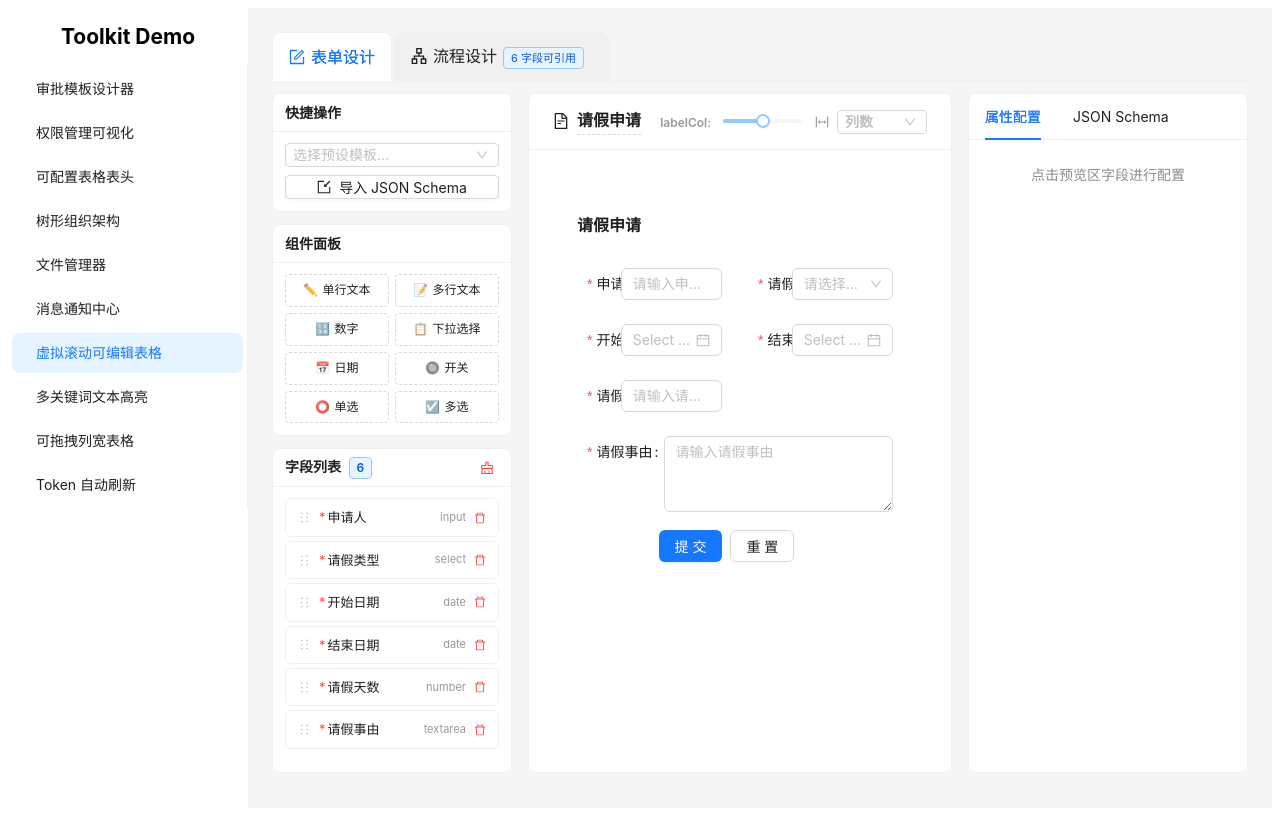
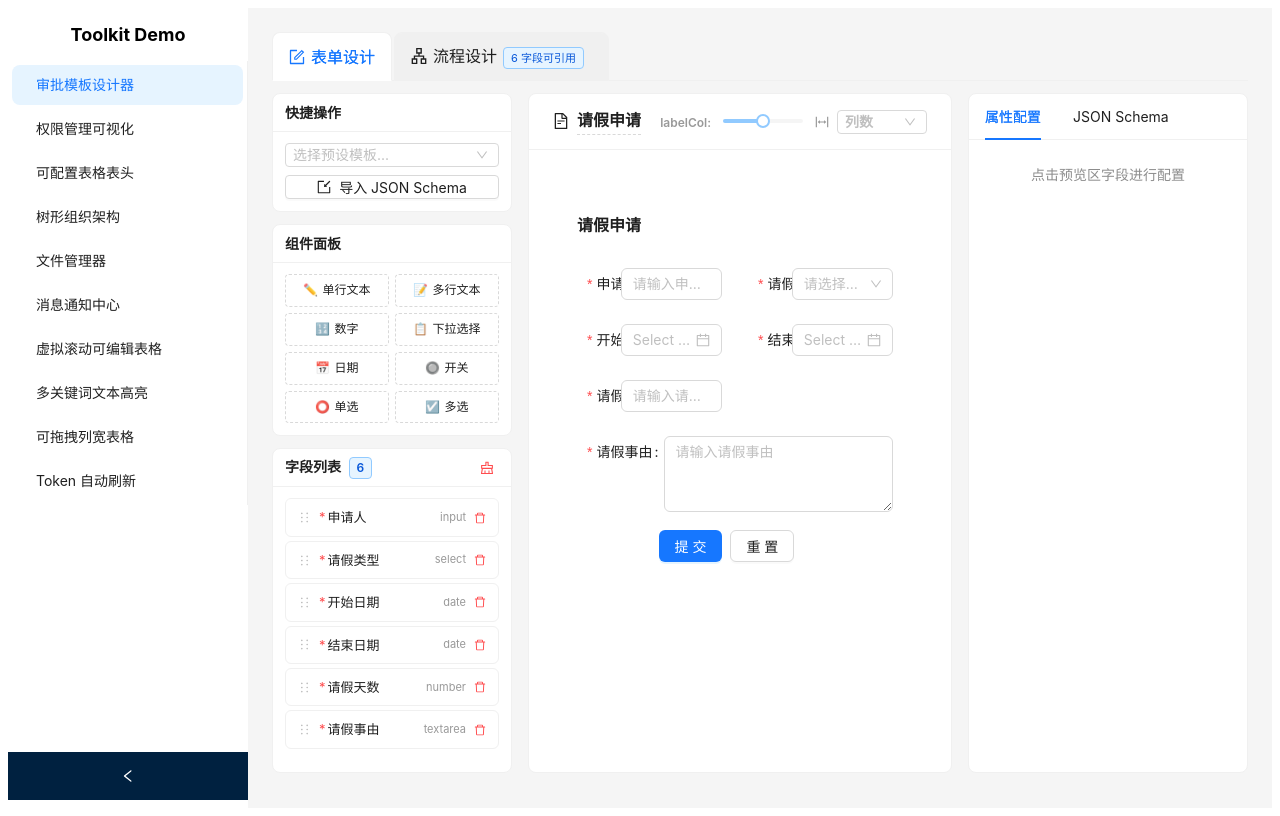
Before and after one commit to paduma/demo-playground, a React (Vite) app: page /approval-template in a window 1280 px wide. Built offline with nearby package versions, Linux system fonts and the light colour scheme.

Commit message:
feat: add collapsible sidebar

```diff
--- a/src/App.tsx
+++ b/src/App.tsx
@@ -1,4 +1,4 @@
-import React from 'react';
+import React, { useState } from 'react';
 import { Routes, Route, Link, Navigate } from 'react-router-dom';
 import { Layout, Menu } from 'antd';
 import VirtualEditableTableDemo from './demos/VirtualEditableTableDemo';
@@ -28,11 +28,23 @@ const menuItems = [
   { key: 'request', label: <Link to="/request">Token 自动刷新</Link> },
 ];
 
-const App: React.FC = () => (
+const App: React.FC = () => {
+  const [collapsed, setCollapsed] = useState(false);
+
+  return (
     <Layout style={{ minHeight: '100vh' }}>
-    <Sider width={240} style={{ background: '#fff' }}>
-      <h2 style={{ padding: '16px', textAlign: 'center', margin: 0 }}>Toolkit Demo</h2>
-      <Menu mode="inline" defaultSelectedKeys={['virtual-table']} items={menuItems} />
+      <Sider
+        width={240}
+        collapsedWidth={60}
+        collapsible
+        collapsed={collapsed}
+        onCollapse={setCollapsed}
+        style={{ background: '#fff' }}
+      >
+        <h2 style={{ padding: '16px', textAlign: 'center', margin: 0, fontSize: collapsed ? 14 : 18, whiteSpace: 'nowrap', overflow: 'hidden' }}>
+          {collapsed ? '🧰' : 'Toolkit Demo'}
+        </h2>
+        <Menu mode="inline" defaultSelectedKeys={['approval-template']} items={menuItems} />
       </Sider>
       <Content style={{ padding: 24, background: '#f5f5f5' }}>
         <Routes>
@@ -52,5 +64,6 @@ const App: React.FC = () => (
       </Content>
     </Layout>
   );
+};
 
 export default App;
```
Lines whose indentation alone changed are shown as unchanged.
